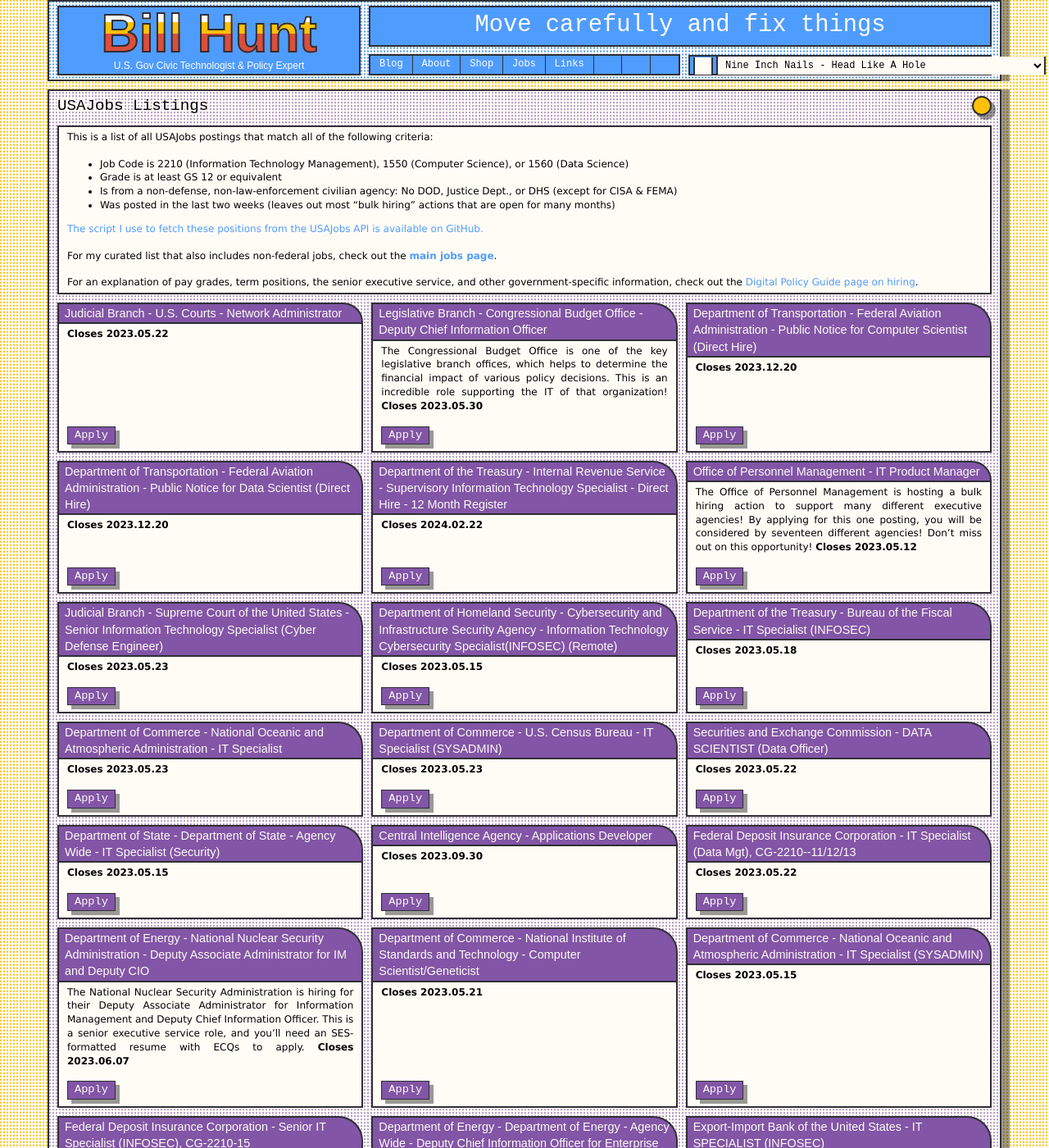
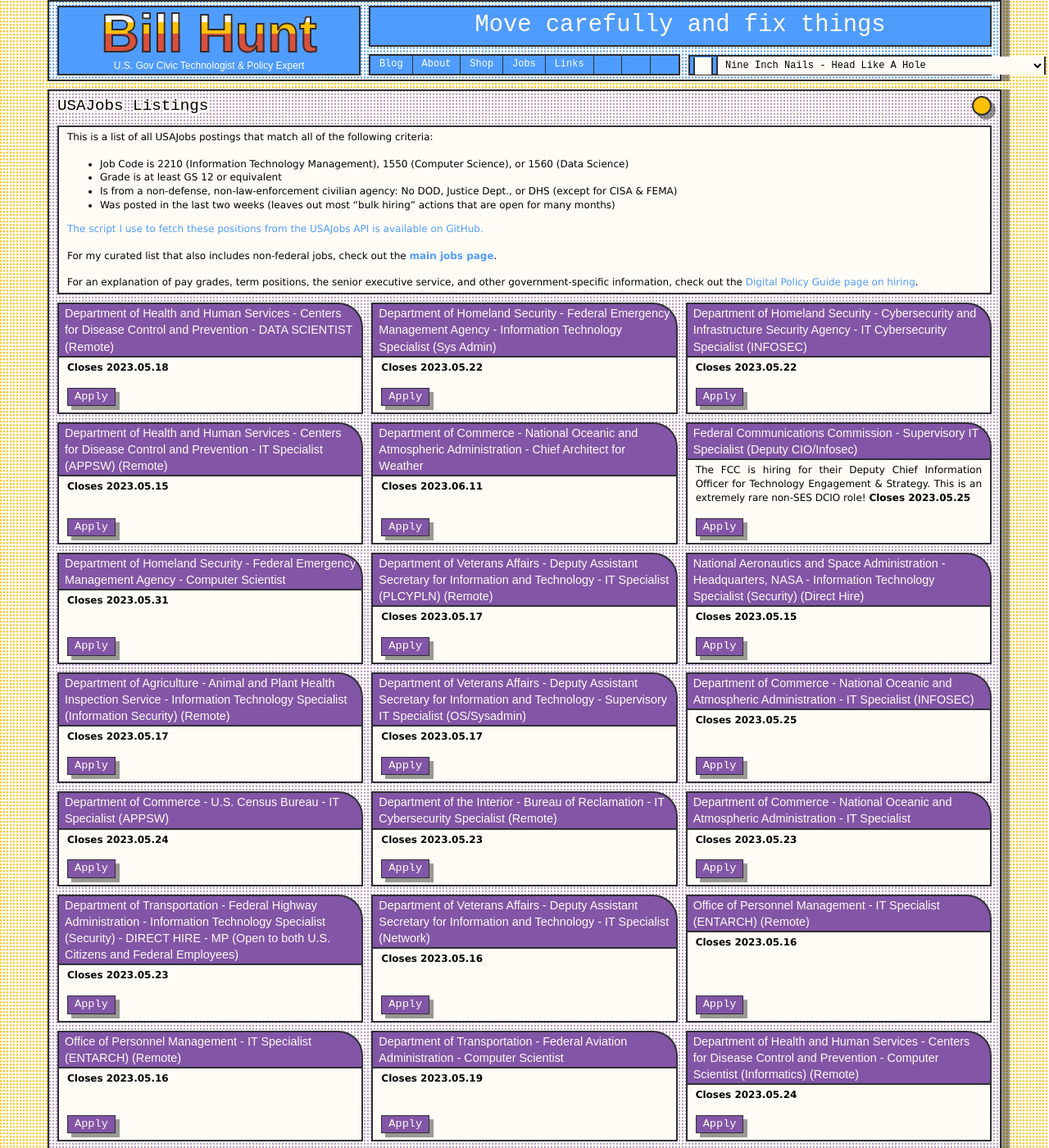
Before and after one commit to krusynth/billhunt.dev, a Jekyll site: the page built from usajobs.md, in a window 1280 px wide and 1400 px high. Shown: the whole window at 82% size. Built offline with Jekyll 4.4.1, drawn with Linux system fonts in a browser that asks for light colours; some web fonts are replaced; some of the changed text lies outside the part shown.

Commit message:
Update jobs.

```diff
--- a/_data/jobs.yml
+++ b/_data/jobs.yml
@@ -1,3 +1,9 @@
+- title: Federal Communications Commission - Deputy Chief Information Officer (GS 15 supervisory)
+  url: https://www.usajobs.gov/job/725197400
+  date: 2023-05-11
+  closes: 2023-05-23
+  content: The FCC is hiring for their Deputy Chief Information Officer for Technology Engagement & Strategy. This is an extremely rare non-SES DCIO role!
+
 - title: Governmentwide Hiring Action - Product Managers (GS 13)
   url: https://www.usajobs.gov/job/724595100
   date: 2023-05-09
@@ -60,13 +66,6 @@
   remote: true
   content: RRB is hiring for their Chief Data Officer. This is a remote position!
 
-- title: Department of Agriculture - Cyber Incident Response Director (GS 15 supervisory)
-  url: https://www.usajobs.gov/job/723552000
-  date: 2023-05-04
-  closes: 2023-05-09
-  remote: true
-  content: USDA is hiring for their Cyber Incident Response Director. This is a remote position!
-
 - title: Securities and Exchange Commission - IT Specialist (GS 14 equivalent)
   url: https://www.usajobs.gov/job/723573800
   date: 2023-05-04
@@ -90,12 +89,6 @@
   date: 2023-04-28
   closes: 2023-05-12
   content: FDIC is hiring for a MuleSoft Integration Architect on their Platform Services Section. FDIC has special pay and benefits, and the cap on this position is just under $200K!
-
-- title: Securities and Exchange Commission - Cybersecurity Assessment Specialist (GS 14 equivalent)
-  url: https://www.usajobs.gov/job/721814300
-  date: 2023-04-26
-  closes: 2023-05-09
-  content: The SEC is hiring three Cybersecurity experts to join their System Authorization and Assessment team. The SEC has special pay and benefits and these roles cap at $238K!
 
 - title: Administrative Office of the U.S. Courts - Chief Information Security Officer (SES)
   url: https://www.usajobs.gov/job/720080900
--- a/_data/usajobs.yml
+++ b/_data/usajobs.yml
@@ -1,3 +1,171 @@
+- id: '725341400'
+  posted: '2023-05-11T14:37:59.5930'
+  closes: '2023-05-22T23:59:59.9970'
+  agency: Department of Homeland Security - Federal Emergency Management Agency
+  title: Information Technology Specialist (Sys Admin)
+  grade: GS 12
+  url: https://www.usajobs.gov/GetJob/ViewDetails/725341400
+  remote: false
+- id: '725334200'
+  posted: '2023-05-11T14:26:19.3330'
+  closes: '2023-05-22T23:59:59.9970'
+  agency: >-
+    Department of Homeland Security - Cybersecurity and Infrastructure Security
+    Agency
+  title: IT Cybersecurity Specialist (INFOSEC)
+  grade: GS 14
+  url: https://www.usajobs.gov/GetJob/ViewDetails/725334200
+  remote: false
+- id: '725283800'
+  posted: '2023-05-11T15:31:18.1370'
+  closes: '2023-05-18T23:59:59.9970'
+  agency: >-
+    Department of Health and Human Services - Centers for Disease Control and
+    Prevention
+  title: DATA SCIENTIST
+  grade: GS 12
+  url: https://www.usajobs.gov/GetJob/ViewDetails/725283800
+  remote: true
+- id: '725214700'
+  posted: '2023-05-11T10:12:15.3300'
+  closes: '2023-05-15T23:59:59.9970'
+  agency: >-
+    Department of Health and Human Services - Centers for Disease Control and
+    Prevention
+  title: IT Specialist (APPSW)
+  grade: GS 12
+  url: https://www.usajobs.gov/GetJob/ViewDetails/725214700
+  remote: true
+- id: '725205300'
+  posted: '2023-05-11T09:51:47.6370'
+  closes: '2023-06-11T23:59:59.9970'
+  agency: Department of Commerce - National Oceanic and Atmospheric Administration
+  title: Chief Architect for Weather
+  grade: SL 00
+  url: https://www.usajobs.gov/GetJob/ViewDetails/725205300
+  remote: false
+- id: '725197400'
+  posted: '2023-05-11T09:34:17.4070'
+  closes: '2023-05-25T23:59:59.9970'
+  agency: Federal Communications Commission
+  title: Supervisory IT Specialist (Deputy CIO/Infosec)
+  grade: GS 15
+  url: https://www.usajobs.gov/GetJob/ViewDetails/725197400
+  remote: false
+- id: '725193500'
+  posted: '2023-05-11T09:25:34.4500'
+  closes: '2023-05-31T23:59:59.9970'
+  agency: Department of Homeland Security - Federal Emergency Management Agency
+  title: Computer Scientist
+  grade: IC 13
+  url: https://www.usajobs.gov/GetJob/ViewDetails/725193500
+  remote: false
+- id: '725180100'
+  posted: '2023-05-11T08:50:01.5370'
+  closes: '2023-05-17T23:59:59.9970'
+  agency: >-
+    Department of Veterans Affairs - Deputy Assistant Secretary for Information
+    and Technology
+  title: IT Specialist (PLCYPLN)
+  grade: GS 14
+  url: https://www.usajobs.gov/GetJob/ViewDetails/725180100
+  remote: true
+- id: '725121600'
+  posted: '2023-05-10T00:00:00.0000'
+  closes: '2023-05-24T23:59:59.9970'
+  agency: >-
+    Department of Health and Human Services - Centers for Disease Control and
+    Prevention
+  title: Computer Scientist (Informatics)
+  grade: GS 12
+  url: https://www.usajobs.gov/GetJob/ViewDetails/725121600
+  remote: true
+- id: '725120100'
+  posted: '2023-05-10T00:00:00.0000'
+  closes: '2023-05-24T23:59:59.9970'
+  agency: >-
+    Department of Health and Human Services - Centers for Disease Control and
+    Prevention
+  title: Computer Scientist (Informatics)
+  grade: GS 12
+  url: https://www.usajobs.gov/GetJob/ViewDetails/725120100
+  remote: true
+- id: '725011300'
+  posted: '2023-05-10T13:20:50.5470'
+  closes: '2023-05-24T23:59:59.9970'
+  agency: Department of Commerce - U.S. Census Bureau
+  title: IT Specialist (APPSW)
+  grade: GS 13
+  url: https://www.usajobs.gov/GetJob/ViewDetails/725011300
+  remote: false
+- id: '724995400'
+  posted: '2023-05-11T00:00:00.0000'
+  closes: '2023-05-25T23:59:59.9970'
+  agency: Department of Commerce - National Oceanic and Atmospheric Administration
+  title: IT Specialist (INFOSEC)
+  grade: GS 14
+  url: https://www.usajobs.gov/GetJob/ViewDetails/724995400
+  remote: false
+- id: '724949400'
+  posted: '2023-05-11T00:00:00.0000'
+  closes: '2023-05-17T23:59:59.9970'
+  agency: >-
+    Department of Veterans Affairs - Deputy Assistant Secretary for Information
+    and Technology
+  title: Supervisory IT Specialist (OS/Sysadmin)
+  grade: GS 13
+  url: https://www.usajobs.gov/GetJob/ViewDetails/724949400
+  remote: false
+- id: '724897900'
+  posted: '2023-05-11T00:00:00.0000'
+  closes: '2023-05-17T23:59:59.9970'
+  agency: Department of Agriculture - Animal and Plant Health Inspection Service
+  title: Information Technology Specialist (Information Security)
+  grade: GS 13
+  url: https://www.usajobs.gov/GetJob/ViewDetails/724897900
+  remote: true
+- id: '724849800'
+  posted: '2023-05-10T00:00:00.0000'
+  closes: '2023-05-19T23:59:59.9970'
+  agency: Department of Transportation - Federal Aviation Administration
+  title: Computer Scientist
+  grade: FV H
+  url: https://www.usajobs.gov/GetJob/ViewDetails/724849800
+  remote: false
+- id: '724784300'
+  posted: '2023-05-10T00:00:00.0000'
+  closes: '2023-05-16T23:59:59.9970'
+  agency: Office of Personnel Management
+  title: IT Specialist (ENTARCH)
+  grade: GS 14
+  url: https://www.usajobs.gov/GetJob/ViewDetails/724784300
+  remote: true
+- id: '724779800'
+  posted: '2023-05-10T00:00:00.0000'
+  closes: '2023-05-16T23:59:59.9970'
+  agency: Office of Personnel Management
+  title: IT Specialist (ENTARCH)
+  grade: GS 14
+  url: https://www.usajobs.gov/GetJob/ViewDetails/724779800
+  remote: true
+- id: '724769900'
+  posted: '2023-05-10T00:00:00.0000'
+  closes: '2023-05-16T23:59:59.9970'
+  agency: >-
+    Department of Veterans Affairs - Deputy Assistant Secretary for Information
+    and Technology
+  title: IT Specialist (Network)
+  grade: GS 13
+  url: https://www.usajobs.gov/GetJob/ViewDetails/724769900
+  remote: false
+- id: '724761000'
+  posted: '2023-05-09T15:12:30.9200'
+  closes: '2023-05-19T23:59:59.9970'
+  agency: Department of Homeland Security - Federal Emergency Management Agency
+  title: Information Technology Specialist (INFOSEC)
+  grade: GS 13
+  url: https://www.usajobs.gov/GetJob/ViewDetails/724761000
+  remote: false
 - id: '724746300'
   posted: '2023-05-09T14:44:37.0030'
   closes: '2023-05-22T23:59:59.9970'
@@ -40,9 +208,17 @@
   grade: IR 1
   url: https://www.usajobs.gov/GetJob/ViewDetails/724615900
   remote: false
+- id: '724614900'
+  posted: '2023-05-11T00:00:00.0000'
+  closes: '2023-05-15T23:59:59.9970'
+  agency: National Aeronautics and Space Administration - Headquarters, NASA
+  title: Information Technology Specialist (Security) (Direct Hire)
+  grade: GS 14
+  url: https://www.usajobs.gov/GetJob/ViewDetails/724614900
+  remote: false
 - id: '724595100'
-  posted: '2023-05-09T09:33:02.4570'
-  closes: '2023-05-12T23:59:59.9970'
+  posted: '2023-05-09T00:00:00.0000'
+  closes: '2023-05-16T23:59:59.9970'
   agency: Office of Personnel Management
   title: IT Product Manager
   grade: GS 13
@@ -55,6 +231,24 @@
   title: Senior Information Technology Specialist (Cyber Defense Engineer)
   grade: GG 13
   url: https://www.usajobs.gov/GetJob/ViewDetails/724590900
+  remote: false
+- id: '724587900'
+  posted: '2023-05-10T00:00:00.0000'
+  closes: '2023-05-23T23:59:59.9970'
+  agency: Department of Transportation - Federal Highway Administration
+  title: >-
+    Information Technology Specialist (Security) - DIRECT HIRE - MP (Open to
+    both U.S. Citizens and Federal Employees)
+  grade: GS 13
+  url: https://www.usajobs.gov/GetJob/ViewDetails/724587900
+  remote: false
+- id: '724553500'
+  posted: '2023-05-10T00:00:00.0000'
+  closes: '2023-05-23T23:59:59.9970'
+  agency: Department of Commerce - National Oceanic and Atmospheric Administration
+  title: IT Specialist
+  grade: GS 13
+  url: https://www.usajobs.gov/GetJob/ViewDetails/724553500
   remote: false
 - id: '724487400'
   posted: '2023-05-08T15:51:47.2400'
@@ -97,7 +291,7 @@
   url: https://www.usajobs.gov/GetJob/ViewDetails/724372200
   remote: false
 - id: '724369900'
-  posted: '2023-05-08T10:52:44.4170'
+  posted: '2023-05-08T00:00:00.0000'
   closes: '2023-05-22T23:59:59.9970'
   agency: Federal Deposit Insurance Corporation
   title: IT Specialist (Data Mgt), CG-2210--11/12/13
@@ -112,6 +306,14 @@
   grade: GS 13
   url: https://www.usajobs.gov/GetJob/ViewDetails/724363400
   remote: false
+- id: '724357600'
+  posted: '2023-05-10T00:00:00.0000'
+  closes: '2023-05-23T23:59:59.9970'
+  agency: Department of the Interior - Bureau of Reclamation
+  title: IT Cybersecurity Specialist
+  grade: GS 12
+  url: https://www.usajobs.gov/GetJob/ViewDetails/724357600
+  remote: true
 - id: '724346500'
   posted: '2023-05-08T09:48:11.3070'
   closes: '2023-06-07T23:59:59.9970'
@@ -286,6 +488,14 @@
   grade: GS 14
   url: https://www.usajobs.gov/GetJob/ViewDetails/723792100
   remote: false
+- id: '723781200'
+  posted: '2023-05-05T00:00:00.0000'
+  closes: '2023-05-22T23:59:59.9970'
+  agency: U.S. Agency for International Development
+  title: IT Specialist (INFOSEC)
+  grade: GS 14
+  url: https://www.usajobs.gov/GetJob/ViewDetails/723781200
+  remote: false
 - id: '723762800'
   posted: '2023-05-05T00:00:00.0000'
   closes: '2023-05-11T23:59:59.9970'
@@ -346,16 +556,6 @@
   grade: SK 14
   url: https://www.usajobs.gov/GetJob/ViewDetails/723573800
   remote: false
-- id: '723552000'
-  posted: '2023-05-03T12:59:48.1070'
-  closes: '2023-05-09T23:59:59.9970'
-  agency: Department of Agriculture - Office of the Chief Information Officer
-  title: >-
-    Supervisory IT Cybersecurity Specialist (CIR) Director, Cyber Defense
-    Operations Division
-  grade: GS 15
-  url: https://www.usajobs.gov/GetJob/ViewDetails/723552000
-  remote: true
 - id: '723467300'
   posted: '2023-05-03T00:00:00.0000'
   closes: '2023-08-01T23:59:59.9970'
@@ -406,24 +606,6 @@
   grade: GS 12
   url: https://www.usajobs.gov/GetJob/ViewDetails/723294100
   remote: false
-- id: '723262100'
-  posted: '2023-05-03T00:00:00.0000'
-  closes: '2023-05-09T23:59:59.9970'
-  agency: Department of Commerce - National Institute of Standards and Technology
-  title: Computer Scientist
-  grade: ZP 3
-  url: https://www.usajobs.gov/GetJob/ViewDetails/723262100
-  remote: true
-- id: '723236000'
-  posted: '2023-05-03T00:00:00.0000'
-  closes: '2023-05-16T23:59:59.9970'
-  agency: >-
-    Department of the Treasury - Office of the Inspector General for Tax
-    Administration
-  title: IT Cybersecurity Specialist (INFOSEC)
-  grade: GS 13
-  url: https://www.usajobs.gov/GetJob/ViewDetails/723236000
-  remote: false
 - id: '723182800'
   posted: '2023-05-02T10:53:34.4370'
   closes: '2023-05-12T23:59:59.9970'
@@ -472,16 +654,6 @@
   grade: RG 00
   url: https://www.usajobs.gov/GetJob/ViewDetails/723039800
   remote: true
-- id: '723014800'
-  posted: '2023-05-04T00:00:00.0000'
-  closes: '2023-05-10T23:59:59.9970'
-  agency: >-
-    Department of Homeland Security - Cybersecurity and Infrastructure Security
-    Agency
-  title: Information Technology Cybersecurity Specialist (INFOSEC)
-  grade: GS 13
-  url: https://www.usajobs.gov/GetJob/ViewDetails/723014800
-  remote: true
 - id: '723009900'
   posted: '2023-05-02T00:00:00.0000'
   closes: '2023-05-15T23:59:59.9970'
@@ -489,16 +661,6 @@
   title: Supervisory IT Cybersecurity Specialist
   grade: GS 15
   url: https://www.usajobs.gov/GetJob/ViewDetails/723009900
-  remote: false
-- id: '722975700'
-  posted: '2023-05-02T00:00:00.0000'
-  closes: '2023-05-09T23:59:59.9970'
-  agency: >-
-    Department of Veterans Affairs - Deputy Assistant Secretary for Information
-    and Technology
-  title: IT Specialist (Operation Systems)
-  grade: GS 12
-  url: https://www.usajobs.gov/GetJob/ViewDetails/722975700
   remote: false
 - id: '722940600'
   posted: '2023-05-01T12:14:11.2500'
@@ -524,18 +686,8 @@
   grade: GS 13
   url: https://www.usajobs.gov/GetJob/ViewDetails/722811100
   remote: false
-- id: '722763000'
-  posted: '2023-05-01T12:50:31.6900'
-  closes: '2023-05-10T23:59:59.9970'
-  agency: >-
-    Department of Homeland Security - Cybersecurity and Infrastructure Security
-    Agency
-  title: IT Cybersecurity Specialist (DATA MANAGEMENT)
-  grade: GS 13
-  url: https://www.usajobs.gov/GetJob/ViewDetails/722763000
-  remote: true
 - id: '722562200'
-  posted: '2023-04-28T08:59:22.5700'
+  posted: '2023-04-28T00:00:00.0000'
   closes: '2023-05-12T23:59:59.9970'
   agency: Federal Deposit Insurance Corporation
   title: IT Specialist- CG-2210-13
@@ -576,22 +728,6 @@
   grade: GS 14
   url: https://www.usajobs.gov/GetJob/ViewDetails/722393700
   remote: false
-- id: '722376300'
-  posted: '2023-04-27T00:00:00.0000'
-  closes: '2023-05-25T23:59:59.9970'
-  agency: National Science Foundation
-  title: Interdisciplinary (Supervisory Data and Analytics Officer)
-  grade: AD 4
-  url: https://www.usajobs.gov/GetJob/ViewDetails/722376300
-  remote: false
-- id: '722221100'
-  posted: '2023-04-27T10:30:10.9370'
-  closes: '2023-05-11T23:59:59.9970'
-  agency: Small Business Administration
-  title: Information Technology Specialist (Custspt/Network)
-  grade: GS 12
-  url: https://www.usajobs.gov/GetJob/ViewDetails/722221100
-  remote: false
 - id: '722220000'
   posted: '2023-05-01T00:00:00.0000'
   closes: '2023-05-12T23:59:59.9970'
@@ -600,42 +736,6 @@
   grade: PG 13
   url: https://www.usajobs.gov/GetJob/ViewDetails/722220000
   remote: true
-- id: '722218400'
-  posted: '2023-04-27T07:11:53.9870'
-  closes: '2023-05-11T23:59:59.9970'
-  agency: >-
-    Department of Homeland Security - Cybersecurity and Infrastructure Security
-    Agency
-  title: Information Technology Specialist  (INFOSEC)
-  grade: GS 12
-  url: https://www.usajobs.gov/GetJob/ViewDetails/722218400
-  remote: false
-- id: '722129400'
-  posted: '2023-04-26T16:00:56.6170'
-  closes: '2023-05-26T23:59:59.9970'
-  agency: >-
-    Department of Veterans Affairs - Deputy Assistant Secretary for Information
-    and Technology
-  title: IT Specialist
-  grade: GS 13
-  url: https://www.usajobs.gov/GetJob/ViewDetails/722129400
-  remote: true
-- id: '722121600'
-  posted: '2023-04-26T00:00:00.0000'
-  closes: '2023-05-10T23:59:59.9970'
-  agency: Department of Homeland Security - Federal Emergency Management Agency
-  title: IT Specialist (INFOSEC)
-  grade: GS 13
-  url: https://www.usajobs.gov/GetJob/ViewDetails/722121600
-  remote: false
-- id: '722006500'
-  posted: '2023-04-27T00:00:00.0000'
-  closes: '2023-05-10T23:59:59.9970'
-  agency: Department of the Treasury - U.S. Mint
-  title: IT Project Manager
-  grade: GS 12
-  url: https://www.usajobs.gov/GetJob/ViewDetails/722006500
-  remote: false
 - id: '721995700'
   posted: '2023-05-02T00:00:00.0000'
   closes: '2023-05-16T23:59:59.9970'
@@ -643,58 +743,6 @@
   title: Information Technology Specialist (Security)
   grade: AD 00
   url: https://www.usajobs.gov/GetJob/ViewDetails/721995700
-  remote: false
-- id: '721993300'
-  posted: '2023-05-01T00:00:00.0000'
-  closes: '2023-05-10T23:59:59.9970'
-  agency: Department of Health and Human Services - National Institutes of Health
-  title: IT Project Manager
-  grade: GS 13
-  url: https://www.usajobs.gov/GetJob/ViewDetails/721993300
-  remote: false
-- id: '721989300'
-  posted: '2023-04-26T00:00:00.0000'
-  closes: '2023-05-09T23:59:59.9970'
-  agency: >-
-    Department of Homeland Security - Cybersecurity and Infrastructure Security
-    Agency
-  title: IT CYBERSECURITY SPECIALIST (INFOSEC)
-  grade: GS 14
-  url: https://www.usajobs.gov/GetJob/ViewDetails/721989300
-  remote: false
-- id: '721959000'
-  posted: '2023-04-26T09:36:18.7800'
-  closes: '2023-05-09T23:59:59.9970'
-  agency: >-
-    Department of Health and Human Services - Centers for Disease Control and
-    Prevention
-  title: IT Specialist
-  grade: GS 12
-  url: https://www.usajobs.gov/GetJob/ViewDetails/721959000
-  remote: false
-- id: '721760800'
-  posted: '2023-04-26T00:00:00.0000'
-  closes: '2023-05-30T23:59:59.9970'
-  agency: Railroad Retirement Board
-  title: IT Applications Security Engineer
-  grade: GS 13
-  url: https://www.usajobs.gov/GetJob/ViewDetails/721760800
-  remote: false
-- id: '721627700'
-  posted: '2023-04-26T00:00:00.0000'
-  closes: '2023-05-10T23:59:59.9970'
-  agency: Department of Commerce - National Oceanic and Atmospheric Administration
-  title: Information Technology Specialist (ENTARCH)
-  grade: GS 14
-  url: https://www.usajobs.gov/GetJob/ViewDetails/721627700
-  remote: false
-- id: '721155400'
-  posted: '2023-04-26T00:00:00.0000'
-  closes: '2023-05-14T23:59:59.9970'
-  agency: Department of Energy - Department of Energy - Agency Wide
-  title: Data Scientist
-  grade: GS 14
-  url: https://www.usajobs.gov/GetJob/ViewDetails/721155400
   remote: false
 - id: '717674700'
   posted: '2023-04-28T00:00:00.0000'
```
